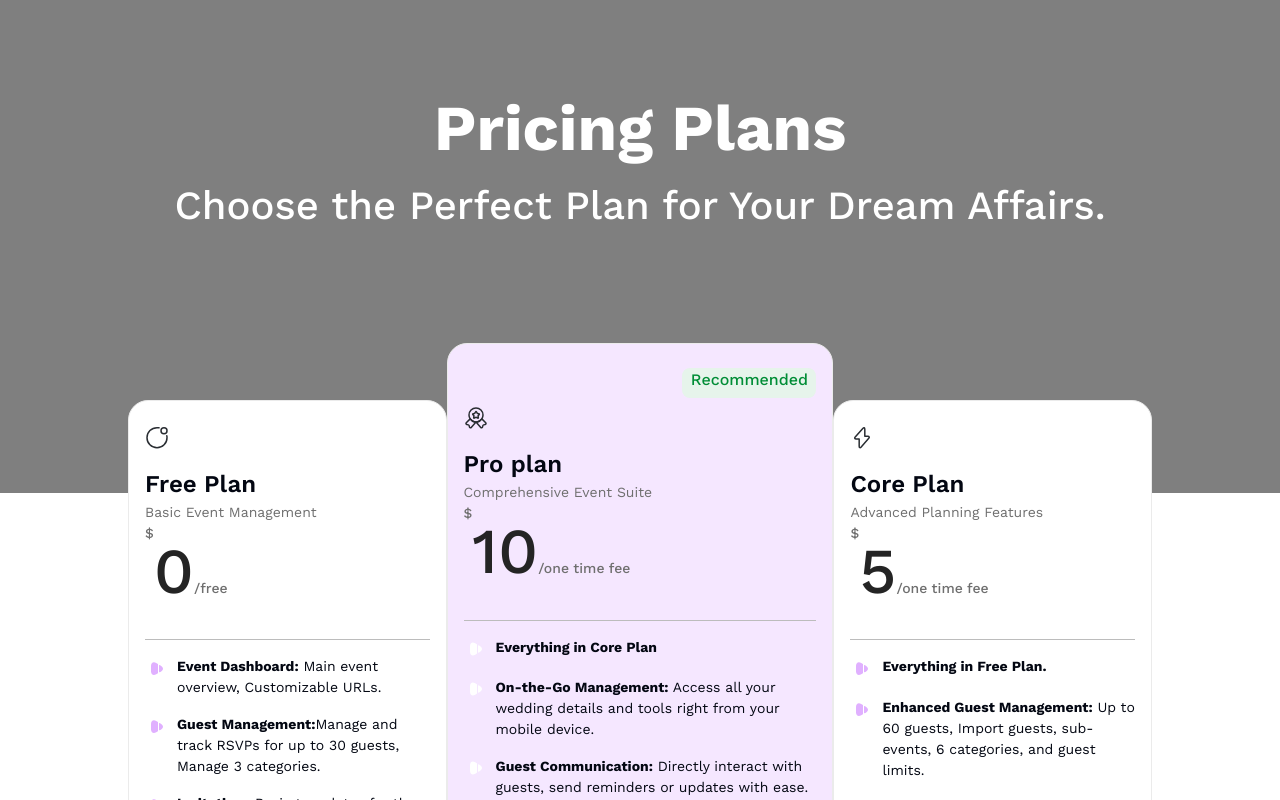
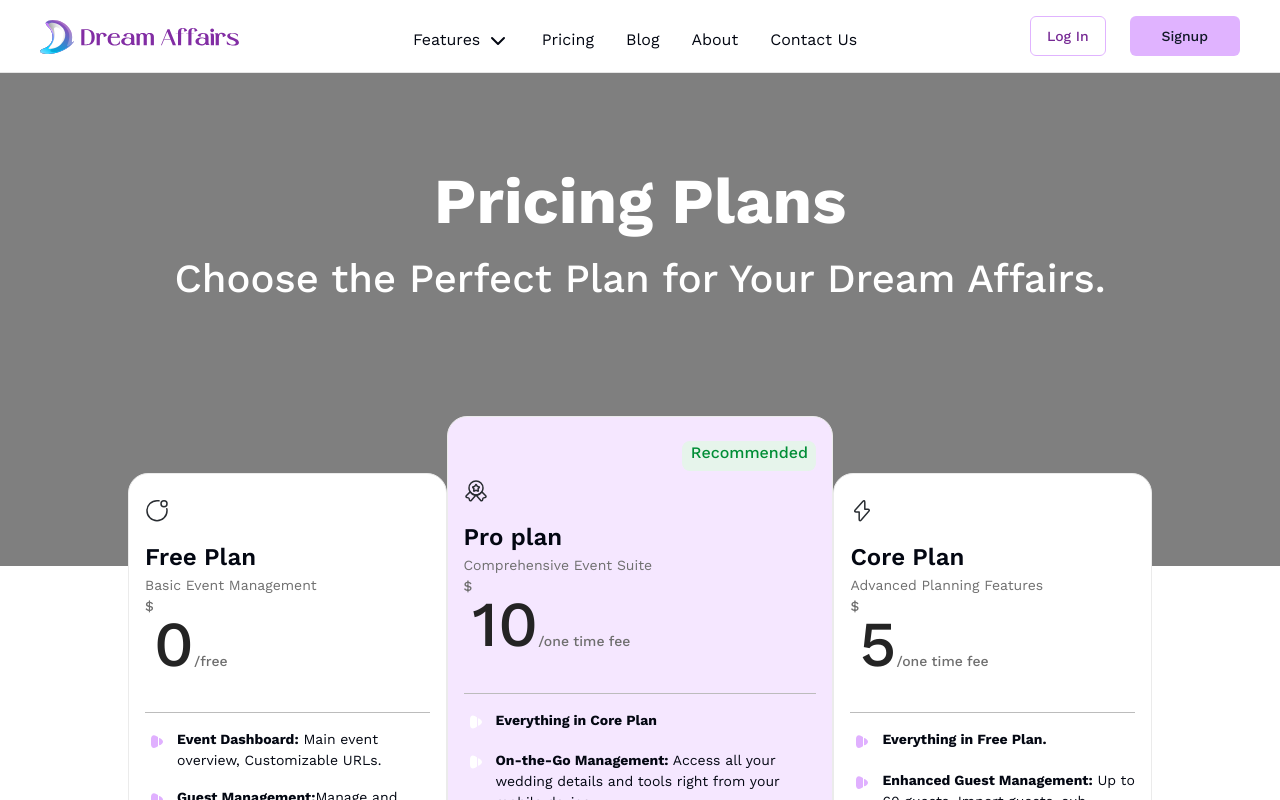
Before and after one commit to Dream-Affairs/Dream-Affairs-Frontend, a Next.js app: page /pricing in a window 1280 px wide. Shown: the top 800 px of the page. Built offline with nearby package versions, Linux system fonts and the light colour scheme.

Commit message:
feat/pricing: add header component

```diff
--- a/app/pricing/page.tsx
+++ b/app/pricing/page.tsx
@@ -2,6 +2,7 @@ import Hero from "./(components)/hero"
 import Faq from "./(components)/faq"
 import Contact from "./(components)/contact"
 import Pricecards from "./(components)/pricecards"
+import Header from "../header/page"
 
 const Pricing = () => {
     const faqData = [
@@ -34,6 +35,7 @@ const Pricing = () => {
 
   return (
     <div>
+        <Header />
         <Hero />
         <Pricecards />
         <Faq faqData ={faqData} />
```
